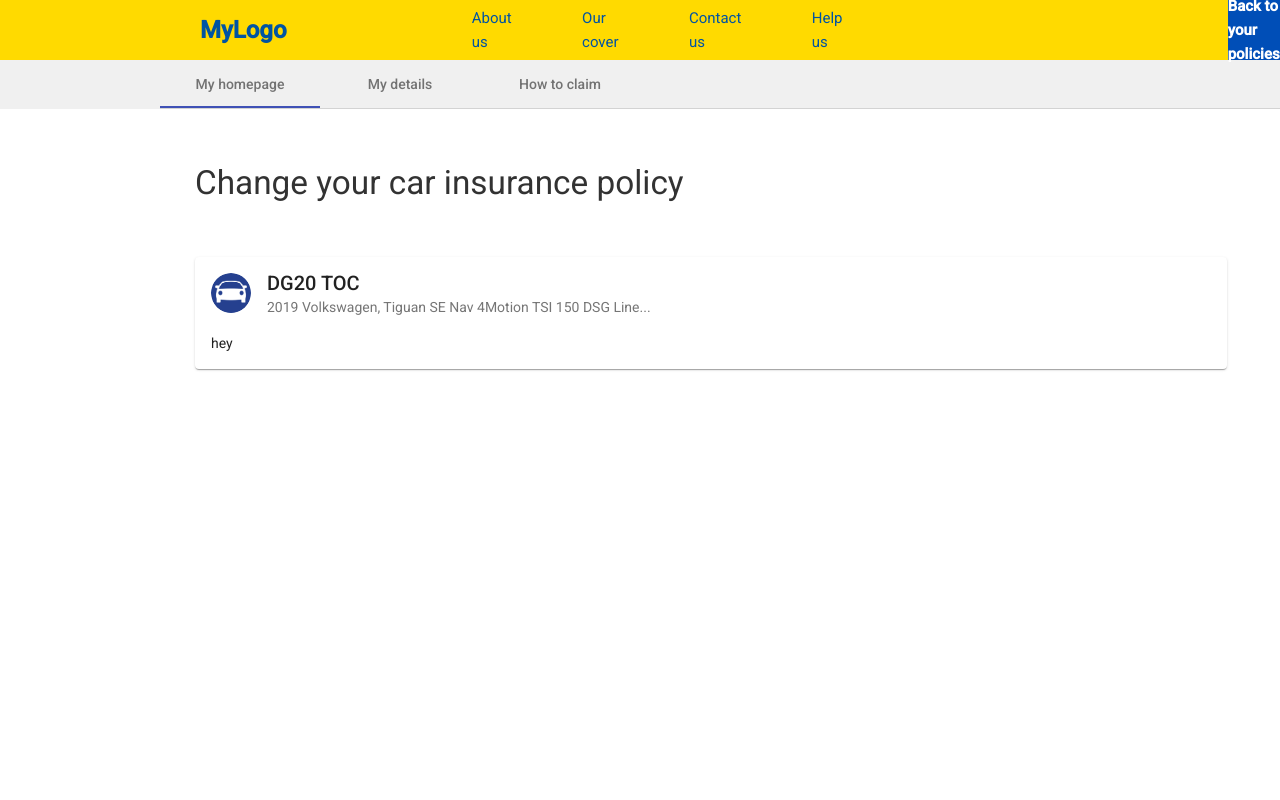
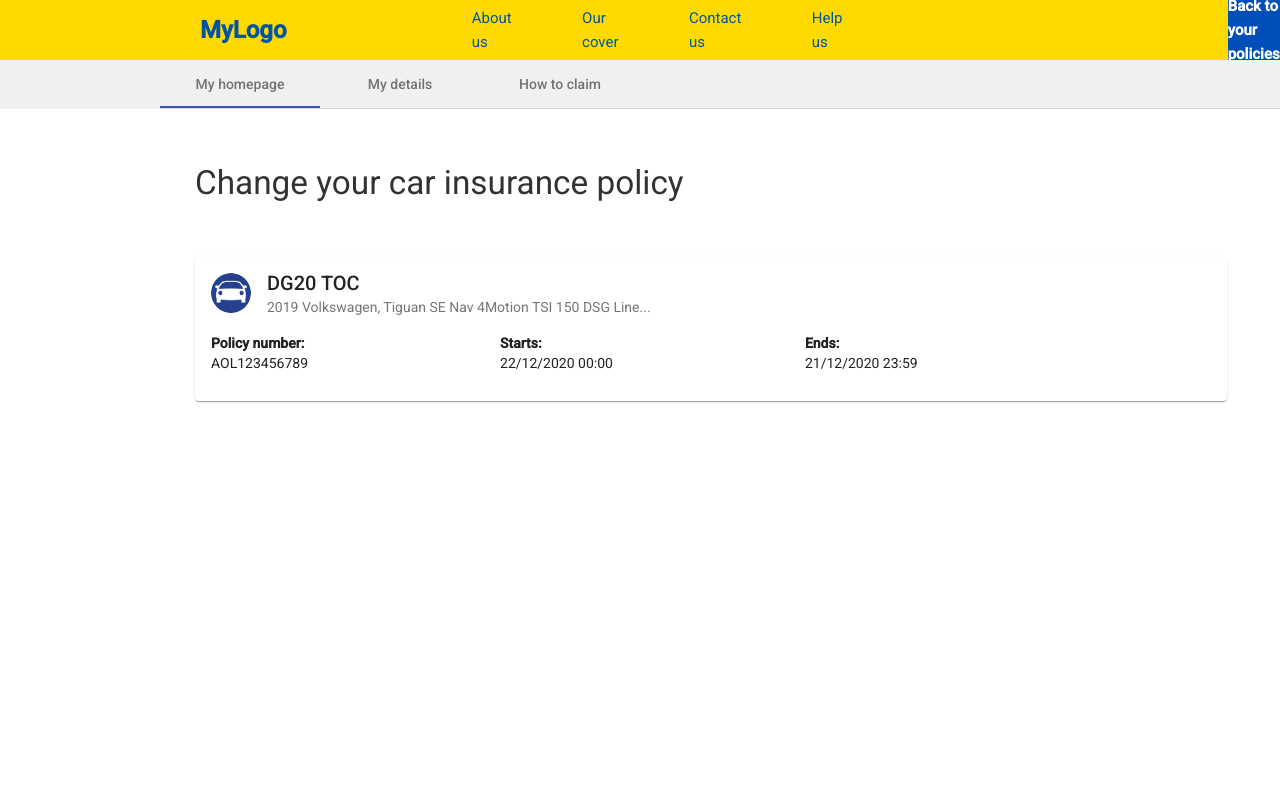
Before and after one commit to amckey/sapiens-test, an Angular app: page / in a window 1280 px wide. Shown: the top 800 px of the page. Built offline with nearby package versions, Linux system fonts and the light colour scheme.

Commit message:
11march2

```diff
--- a/src/app/insurance-component/insurance-component.component.html
+++ b/src/app/insurance-component/insurance-component.component.html
@@ -4,9 +4,9 @@
       <mat-card-title>DG20 TOC</mat-card-title>
       <mat-card-subtitle>2019 Volkswagen, Tiguan SE Nav 4Motion TSI 150 DSG Line...</mat-card-subtitle>
     </mat-card-header>
-    <mat-card-content>
-      <p>
-        hey
-      </p>
+    <mat-card-content class="example-card-content">
+      <p><b>Policy number:</b><br>AOL123456789</p>
+      <p><b>Starts:</b><br>22/12/2020 00:00</p>
+      <p><b>Ends:</b><br>21/12/2020 23:59</p>
     </mat-card-content>
   </mat-card>
```
Also changed, not shown: src/app/insurance-component/insurance-component.component.css, 2 other files (tests, documents, lock files or other folders).
